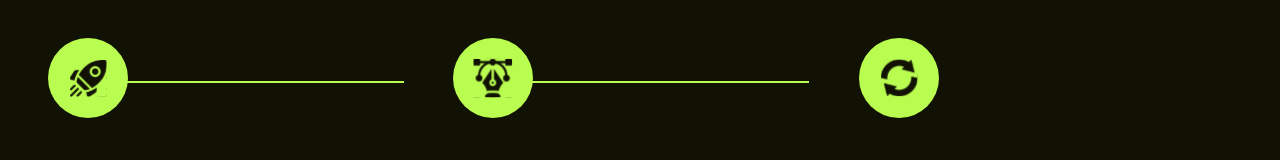
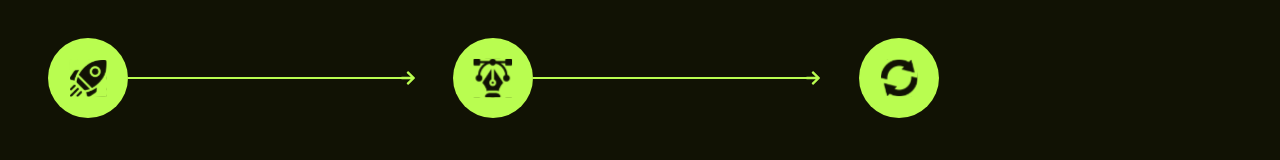
Before and after one commit to mehedihasanfaiyaz/kronix-saas, a React (Vite) app: page / in a window 1280 px wide. Shown: the part 1404-1564 px from the top of the page. Built offline with nearby package versions, Linux system fonts and the light colour scheme.

Commit message:
feat(HowItWork):add right arrow icon

```diff
--- a/package.json
+++ b/package.json
@@ -11,7 +11,8 @@
   },
   "dependencies": {
     "react": "^18.3.1",
-    "react-dom": "^18.3.1"
+    "react-dom": "^18.3.1",
+    "react-icons": "^5.2.1"
   },
   "devDependencies": {
     "@types/react": "^18.3.3",
--- a/src/section/HowItWork.tsx
+++ b/src/section/HowItWork.tsx
@@ -1,3 +1,4 @@
+import { FaArrowRight } from "react-icons/fa";
 import Button from "../components/Button";
 import "../index.css";
 
@@ -52,7 +53,10 @@ export default function HowItWorks() {
                 <img src={item.src} alt={item.name} className="h-12 w-12 p-1" />
               </div>
               {index < 2 && (
-                <hr className="-ml-1 mb-2 h-0.5 w-3/4 border-0 bg-primary"></hr>
+                <div className="relative mb-4 mr-2 flex w-[75%] items-center">
+                  <hr className="h-0.5 flex-1 border-0 bg-primary" />
+                  <FaArrowRight className="absolute -right-2 text-primary" />
+                </div>
               )}
             </div>
             <h3 className="mt-6 text-xl font-semibold">{item.title}</h3>
```
Also changed, not shown: 1 other file (tests, documents, lock files or other folders).
